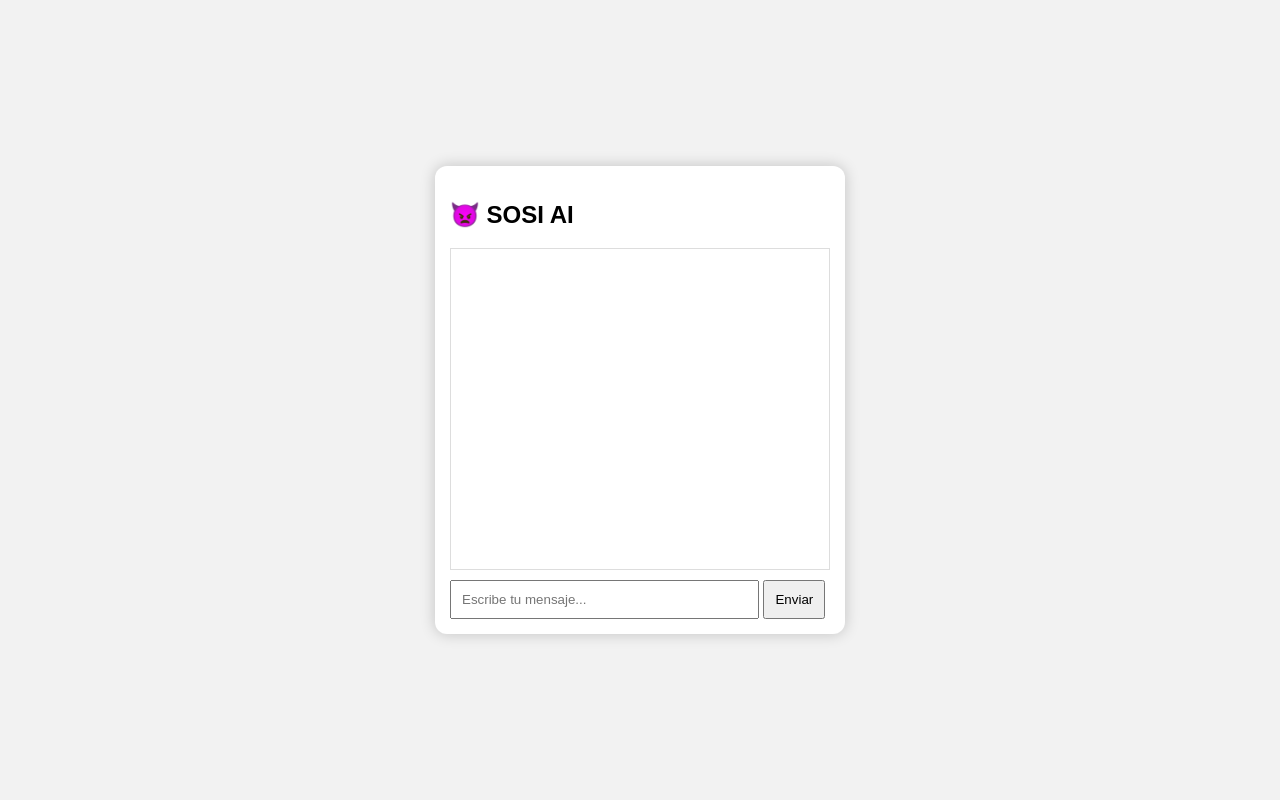
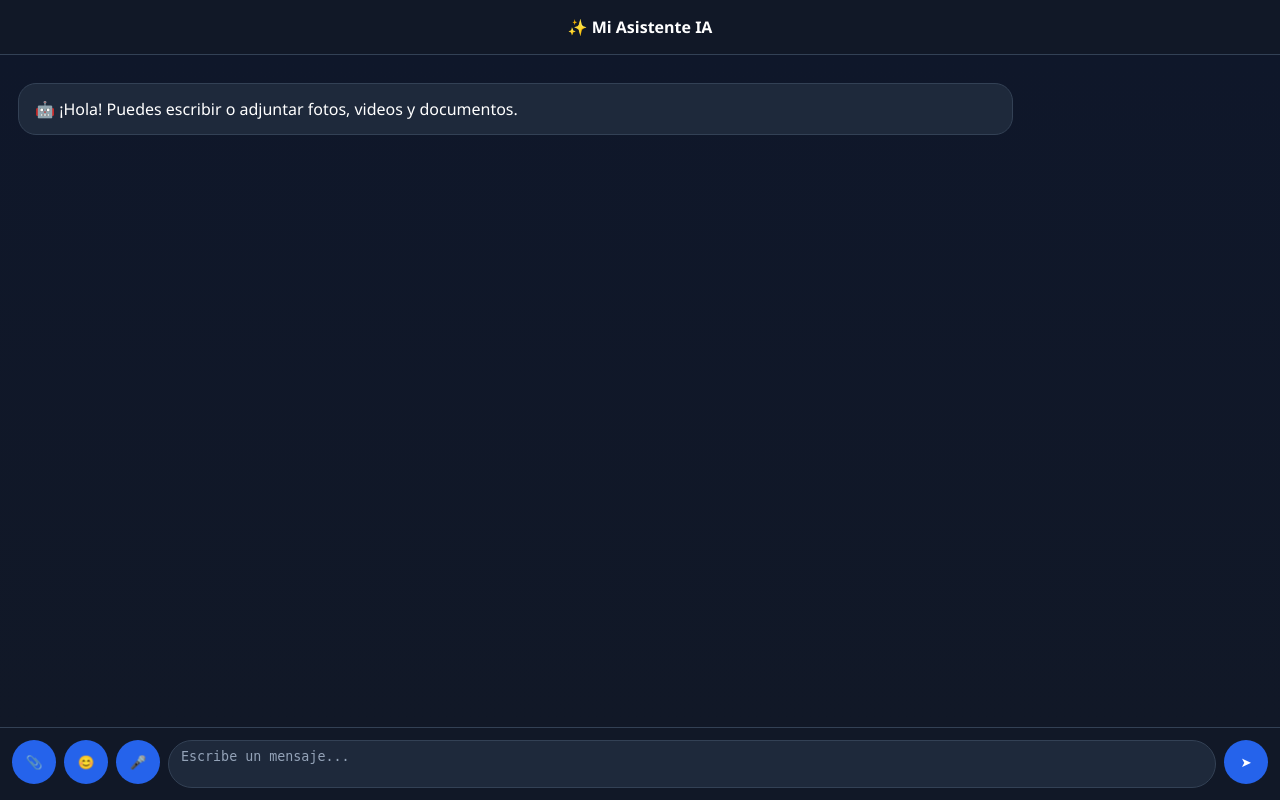
Before and after one commit to Alexander12Po/AlexanderIASosi, a Flask app: page / in a window 1280 px wide. Run offline with Flask 3, Linux system fonts and the light colour scheme.

Commit message:
Add files via upload

```diff
--- a/templates/index.html
+++ b/templates/index.html
@@ -1,82 +1,30 @@
-<!DOCTYPE html>
-<html lang="es">
-<head>
-<meta charset="UTF-8">
-<meta name="viewport" content="width=device-width, initial-scale=1.0">
-<title>SOSI AI</title>
-
-<style>
-body{
-    font-family:Arial,sans-serif;
-    background:#f2f2f2;
-    display:flex;
-    justify-content:center;
-    align-items:center;
-    height:100vh;
-    margin:0;
-}
-
-.chat{
-    width:380px;
-    background:#fff;
-    border-radius:12px;
-    box-shadow:0 0 15px rgba(0,0,0,.2);
-    padding:15px;
-}
-
-#respuesta{
-    height:300px;
-    overflow:auto;
-    border:1px solid #ddd;
-    padding:10px;
-    margin-bottom:10px;
-    white-space:pre-wrap;
-}
-
-input{
-    width:75%;
-    padding:10px;
-}
-
-button{
-    padding:10px;
-}
-</style>
-</head>
-
-<body>
-
-<div class="chat">
-<h2>👿 SOSI AI</h2>
-
-<div id="respuesta"></div>
-
-<input id="mensaje" placeholder="Escribe tu mensaje...">
-<button onclick="enviar()">Enviar</button>
-
-</div>
-
+<!DOCTYPE html><html lang='es'><head><meta charset='utf-8'><meta name='viewport' content='width=device-width,initial-scale=1'>
+<title>IA Oscura</title><style>
+*{box-sizing:border-box}body{margin:0;font-family:Segoe UI;background:#0f172a;color:#fff;height:100vh;display:flex;flex-direction:column}
+.header{background:#111827;padding:16px;text-align:center;font-weight:bold;border-bottom:1px solid #334155}
+#chat{flex:1;overflow:auto;padding:18px;background:linear-gradient(#0f172a,#111827)}
+.msg{max-width:80%;padding:14px 16px;border-radius:18px;margin:10px 0;animation:f .25s}
+.ai{background:#1e293b;border:1px solid #334155}
+.user{background:#2563eb;margin-left:auto}
+.preview img,.preview video{max-width:220px;border-radius:10px}
+.bottom{display:flex;gap:8px;padding:12px;background:#111827;border-top:1px solid #334155}
+.input{flex:1;background:#1e293b;border:1px solid #334155;border-radius:25px;display:flex;align-items:center;padding:6px 10px}
+textarea{flex:1;background:transparent;border:none;color:#fff;outline:none;resize:none}
+textarea::placeholder{color:#94a3b8}
+button{width:44px;height:44px;border:none;border-radius:50%;background:#2563eb;color:#fff}
+@keyframes f{from{opacity:0;transform:translateY(10px)}to{opacity:1}}
+</style></head><body>
+<div class='header'>✨ Mi Asistente IA</div>
+<div id='chat'><div class='msg ai'>🤖 ¡Hola! Puedes escribir o adjuntar fotos, videos y documentos.</div></div>
+<input id='file' hidden type='file' multiple accept='image/*,video/*,.pdf,.doc,.docx'>
+<div class='bottom'>
+<button onclick='file.click()'>📎</button><button>😊</button><button>🎤</button>
+<div class='input'><textarea id='txt' placeholder='Escribe un mensaje...'></textarea></div>
+<button onclick='send()'>➤</button></div>
 <script>
-async function enviar(){
-
-const mensaje=document.getElementById("mensaje").value;
-
-const r=await fetch("/chat",{
-method:"POST",
-headers:{
-"Content-Type":"application/json"
-},
-body:JSON.stringify({mensaje})
-});
-
-const data=await r.json();
-
-document.getElementById("respuesta").innerHTML+="<b>Tú:</b> "+mensaje+"<br><br>";
-document.getElementById("respuesta").innerHTML+="<b>Gemini:</b> "+data.respuesta+"<hr>";
-
-document.getElementById("mensaje").value="";
-}
-</script>
-
-</body>
-</html>
+const c=chat;
+function add(h,k){let d=document.createElement('div');d.className='msg '+k;d.innerHTML=h;c.appendChild(d);c.scrollTop=c.scrollHeight;}
+send=()=>{let t=txt.value.trim();if(!t)return;add(t,'user');txt.value='';let x=document.createElement('div');x.className='msg ai';x.textContent='⌛ Escribiendo...';c.appendChild(x);setTimeout(()=>{x.remove();add('Respuesta simulada. Conecta tu API aquí.','ai')},800)}
+txt.onkeydown=e=>{if(e.key=='Enter'&&!e.shiftKey){e.preventDefault();send()}}
+file.onchange=()=>[...file.files].forEach(f=>{let r=new FileReader();if(f.type.startsWith('image/')){r.onload=e=>add("<div class=preview><img src='"+e.target.result+"'></div>",'user');r.readAsDataURL(f)}else if(f.type.startsWith('video/')){r.onload=e=>add("<div class=preview><video controls src='"+e.target.result+"'></video></div>",'user');r.readAsDataURL(f)}else add("📄 "+f.name,'user')});
+</script></body></html>
```
